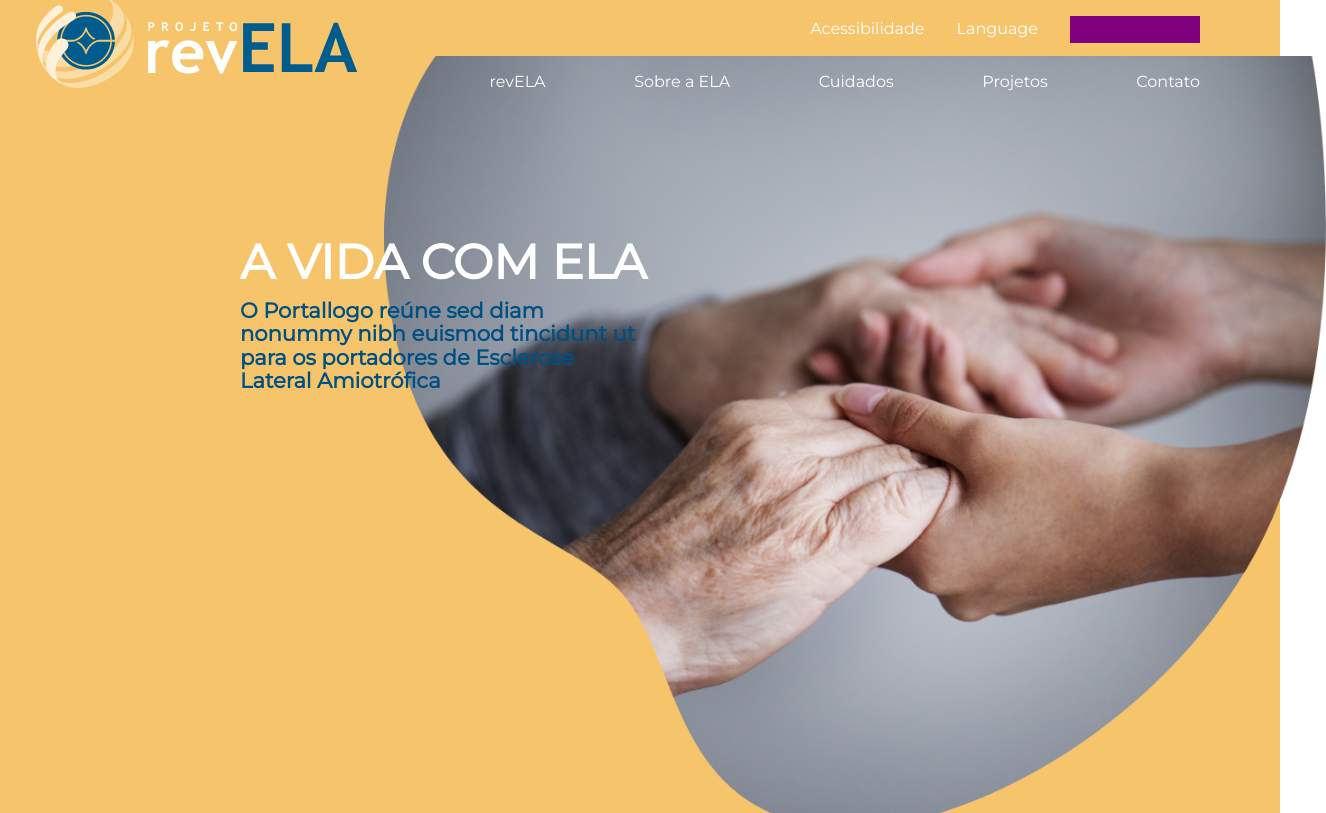
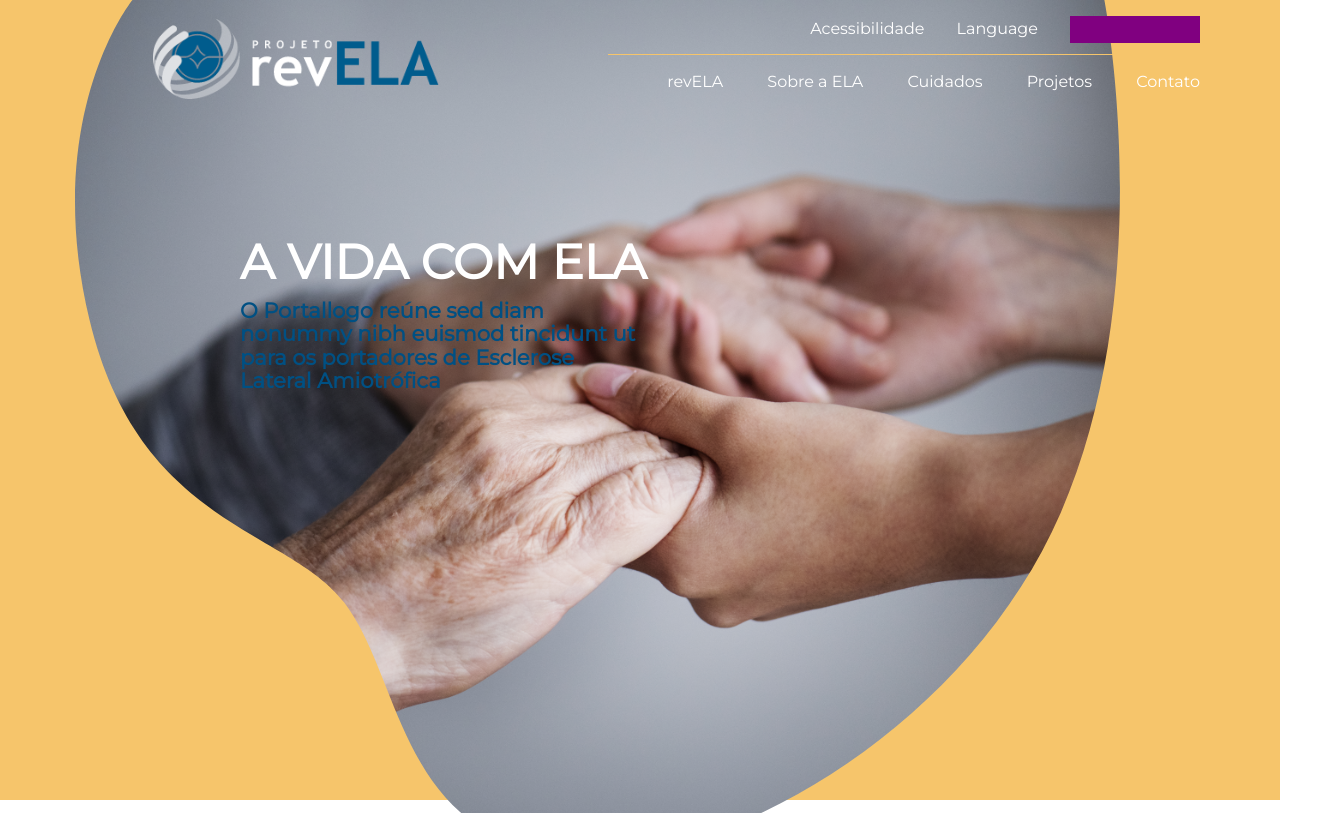
Before and after one commit to marlonsecundo/web-ela, a Gatsby site: page /home in a window 1280 px wide. Shown: the top 813 px of the page, 1326 px wide, since content can reach past the window. Built offline with nearby package versions, Linux system fonts and the light colour scheme; Gatsby itself is replaced by a stand-in of ours.

Commit message:
images fixed

```diff
--- a/src/components/header/index.tsx
+++ b/src/components/header/index.tsx
@@ -9,15 +9,16 @@ import {
   TopMenuItem,
   MenuItem,
   SearchContainer,
+  LogoContainer,
 } from './styles';
 
-import logo from '~/images/header/logo-revela.png';
+import logoRevela from '~/images/header/logo-revela.png';
 
 const Header: React.FC = () => (
   <Container>
-    <Logo>
-      <img src={logo} />
-    </Logo>
+    <LogoContainer>
+      <Logo src={logoRevela} alt="Logo Rev Ela" />
+    </LogoContainer>
     <MenuContainer>
       <TopMenu>
         <TopMenuItem>Acessibilidade</TopMenuItem>
--- a/src/components/header/styles.tsx
+++ b/src/components/header/styles.tsx
@@ -8,17 +8,25 @@ export const Container = styled.header`
   height: ${metrics.headerHeight};
 `;
 
-export const Logo = styled.div`
+export const LogoContainer = styled.div`
   flex: 1;
   align-items: center;
   justify-content: center;
+  padding-top: 2rem;
 `;
+
+export const Logo = styled.img`
+  object-fit: contain;
+  width: 100%;
+  height: 100%;
+`;
+
 export const MenuContainer = styled.section`
-  flex: 2;
   flex-direction: column;
   align-items: flex-end;
   padding: 1rem;
   justify-content: space-between;
+  flex: 1;
 `;
 
 export const TopMenu = styled.nav`
--- a/src/pages/home/index.tsx
+++ b/src/pages/home/index.tsx
@@ -22,6 +22,7 @@ import {
   RevElaTitle,
   RevTextContainer,
   RevElaDescription,
+  Img,
 } from './styles';
 import StyledButton from '~/components/button';
 import ProjectCard from '~/components/projectcard';
@@ -30,13 +31,12 @@ import handsImg from '~/images/home/imagem-home.png';
 
 const Home: React.FC = () => (
   <>
-    <Background />
+    <Background>
+      <Img src={handsImg} alt="Imagem de Fundo, aperto de mãos" />
+    </Background>
     <Layout>
       <Main>
         <LandingPage>
-          <Background>
-            <img src={handsImg} style={{ marginLeft: '30%' }} />
-          </Background>
           <TitleContainer>
             <Title>A VIDA COM ELA</Title>
             <SubTitle>
--- a/src/pages/home/styles.tsx
+++ b/src/pages/home/styles.tsx
@@ -13,8 +13,15 @@ export const Background = styled.div`
   width: 100%;
   height: 100%;
   max-height: 100vh;
+  justify-content: flex-end;
 
   z-index: -1;
+`;
+
+export const Img = styled.img`
+  margin-right: 10rem;
+  min-width: 1045px;
+  min-height: 858px;
 `;
 
 export const LandingPage = styled.section`
```
